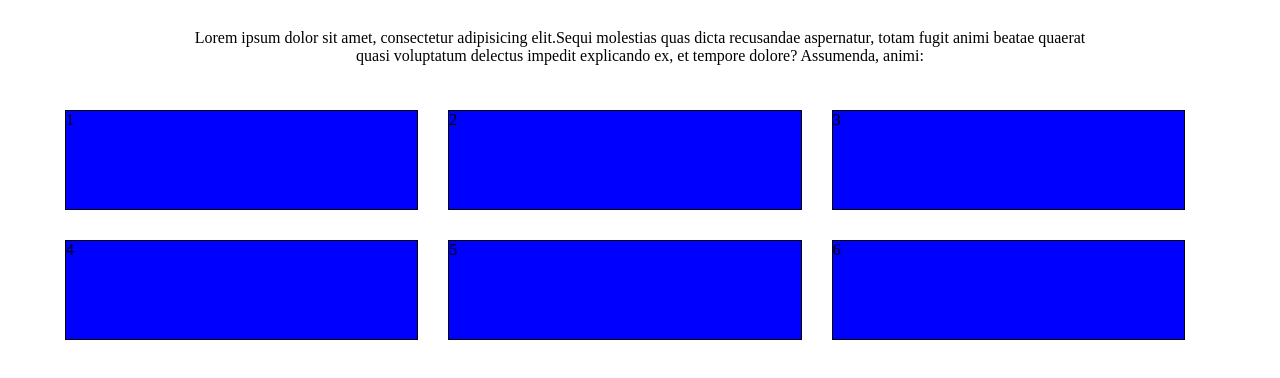
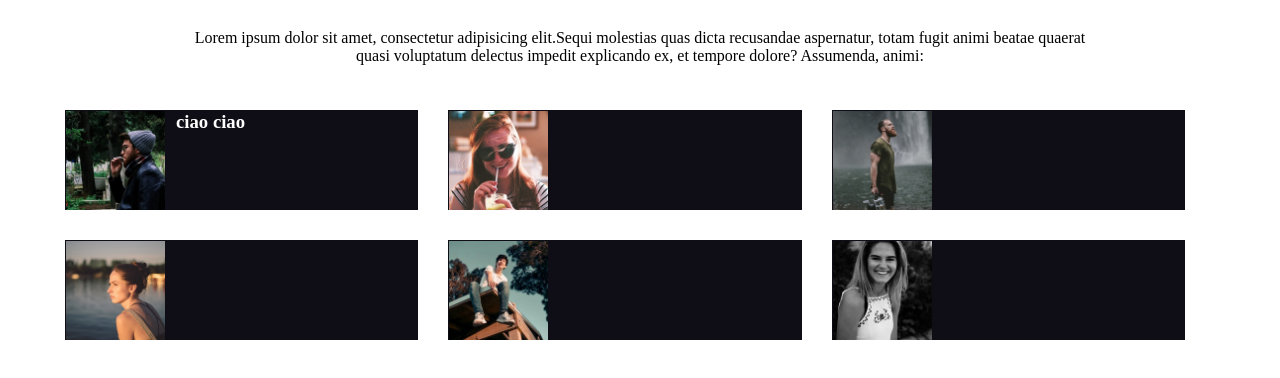
Before and after one commit to LesPaul997/html-css-flex-cards, a plain HTML site: page index.html in a window 1280 px wide. Shown: the part 98-476 px from the top of the page. Drawn offline with Linux system fonts and the light colour scheme.

Commit message:
add : img into container

```diff
--- a/css/style.css
+++ b/css/style.css
@@ -38,10 +38,23 @@ CONTENITORE
 }
 
 .col {
-    background-color: blue;
-    border: 1px solid black;
+    background-color: #0f0e17;
+    border: 1px solid #0f0e17;
     height: 100px;
     width: calc(100% / 3 - 40px);
     flex-shrink: 0;
     margin: 15px;
 }
+
+img {
+    width: 99px;
+}
+
+div h3 {
+    color: white;
+    width: 200px;
+    height: 0px;
+    margin-left: 110px;
+
+}
+}
--- a/index.html
+++ b/index.html
@@ -24,12 +24,18 @@
     <main>
         <div class="container">
             <div class="row">
-                <div class="col">1</div>
-                <div class="col">2</div>
-                <div class="col">3</div>
-                <div class="col">4</div>
-                <div class="col">5</div>
-                <div class="col">6</div>
+                <div class="col"><h3>ciao ciao</h3><img src="img/male1.png" alt="immagine-prima">
+                </div>
+                <div class="col"><img src="img/female1.png" alt="immagine-seconda">
+                </div>
+                <div class="col"><img src="img/male2.png" alt="immagine-terza">
+                </div>
+                <div class="col"><img src="img/female2.png" alt="immagine-quarta">
+                </div>
+                <div class="col"><img src="img/male3.png" alt="immagine-quinta">
+                </div>
+                <div class="col"><img src="img/female3.png" alt="immagine-sesta">
+                </div>
             </div>
 
 
```
